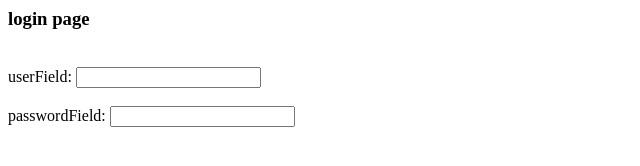
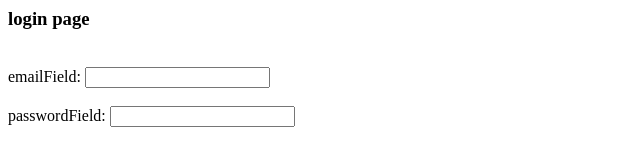
Before and after one commit to daniel-barbu/firebaseTest, a plain HTML site: page index.html in a window 1280 px wide. Shown: the full height of the page, 0-640 px from the left. Drawn offline with Linux system fonts and the light colour scheme.

Commit message:
Update index.html

```diff
--- a/index.html
+++ b/index.html
@@ -4,7 +4,7 @@
 </head>
 <body>
   <h3>login page</h3><br>
-  <label for="user">userField: </label><input type="user" id="userField" name="userField"><br><br>
+  <label for="email">emailField: </label><input type="email" id="emailField" name="emailField"><br><br>
   <label for="passwordField">passwordField: </label><input type="password" id="passwordField" name="passwordField"><br><br>
 </body>
 </html>
```
